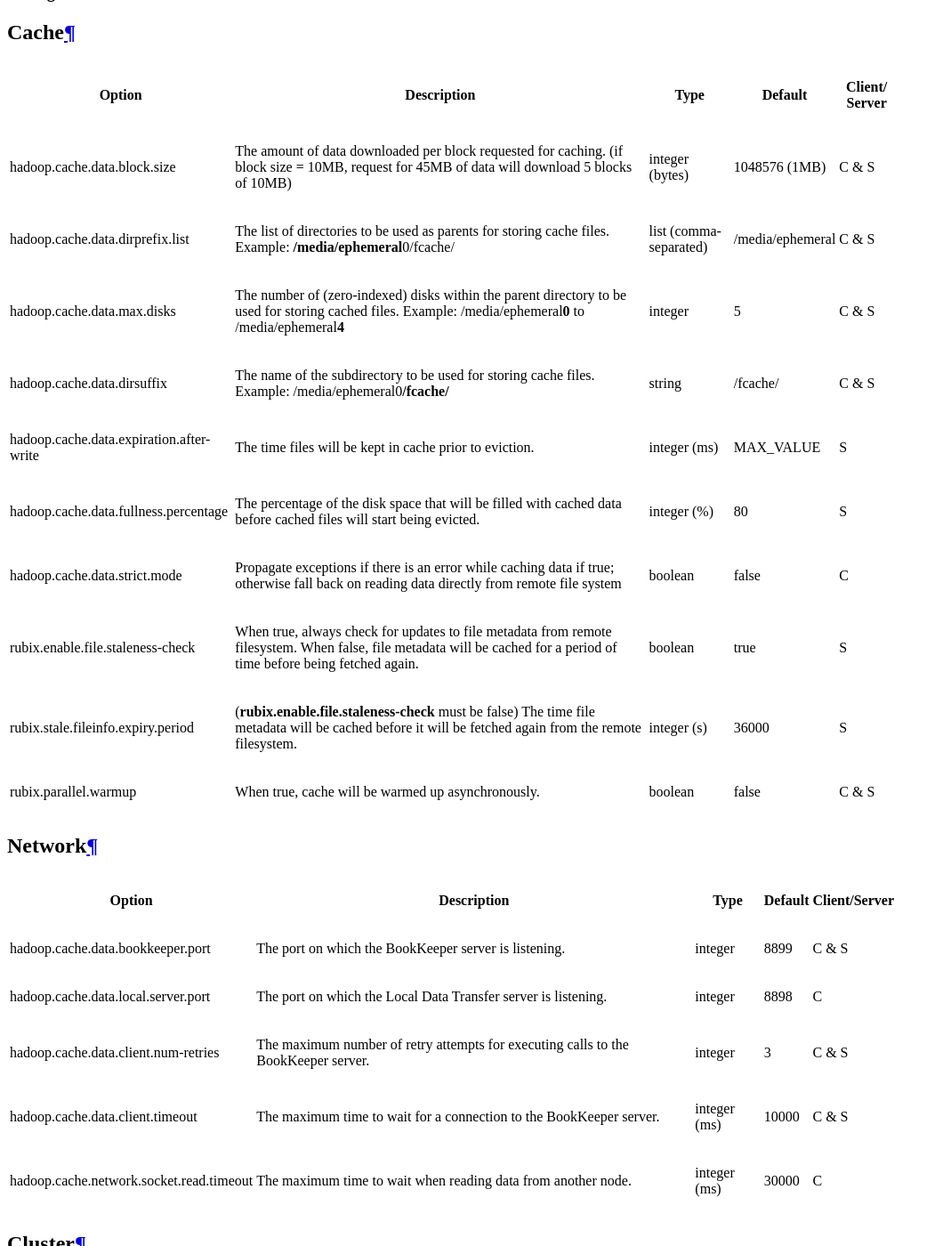
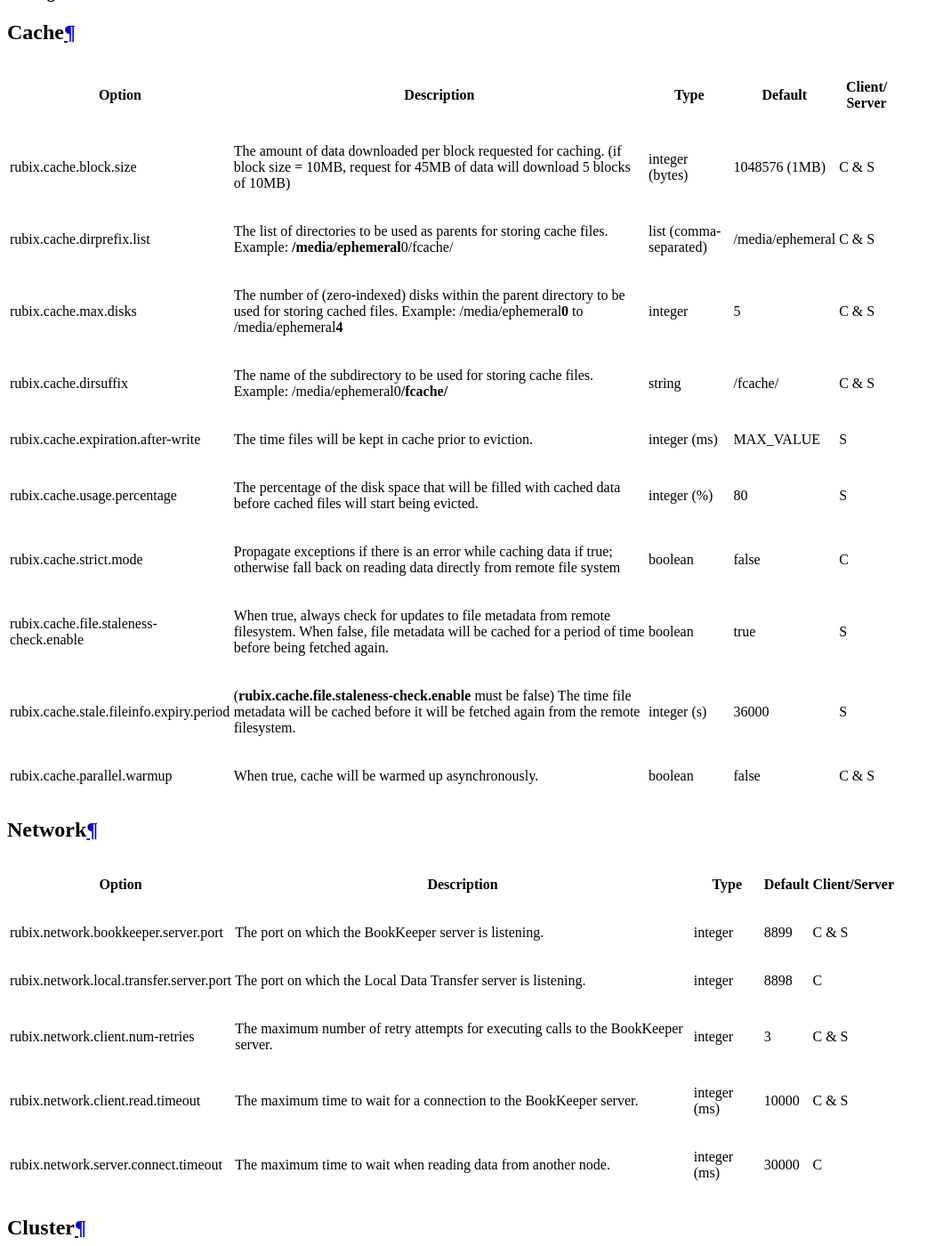
Before and after one commit to qubole/rubix, a Sphinx documentation site: the page built from docs/configuration.rst, in a window 1280 px wide and 1400 px high, scrolled down 437 px. Shown: the whole window at 89% size, without its empty margins (0-1060 px from the left). Built offline with Sphinx 7.4.7 and the Read the Docs theme 2.0.0, drawn with Linux system fonts in a browser that asks for light colours; some of the changed text lies outside the part shown.

Commit message:
fix: usr: #271: Change config names to start with rubix (#272)

```diff
--- a/docs/configuration.rst
+++ b/docs/configuration.rst
@@ -11,37 +11,37 @@
 | Option                                   | Description                                                            | Type              | Default          | Client/       |
 |                                          |                                                                        |                   |                  | Server        |
 +==========================================+========================================================================+===================+==================+===============+
-| hadoop.cache.data.block.size             | The amount of data downloaded per block requested for caching.         | integer (bytes)   | 1048576 (1MB)    | C & S         |
+| rubix.cache.block.size                   | The amount of data downloaded per block requested for caching.         | integer (bytes)   | 1048576 (1MB)    | C & S         |
 |                                          | (if block size = 10MB, request for 45MB of data will download          |                   |                  |               |
 |                                          | 5 blocks of 10MB)                                                      |                   |                  |               |
 +------------------------------------------+------------------------------------------------------------------------+-------------------+------------------+---------------+
-| hadoop.cache.data.dirprefix.list         | The list of directories to be used as parents for storing cache files. | list              | /media/ephemeral | C & S         |
+| rubix.cache.dirprefix.list               | The list of directories to be used as parents for storing cache files. | list              | /media/ephemeral | C & S         |
 |                                          | Example: **/media/ephemeral**\ 0/fcache/                               | (comma-separated) |                  |               |
 +------------------------------------------+------------------------------------------------------------------------+-------------------+------------------+---------------+
-| hadoop.cache.data.max.disks              | The number of (zero-indexed) disks within the parent directory to be   | integer           | 5                | C & S         |
+| rubix.cache.max.disks                    | The number of (zero-indexed) disks within the parent directory to be   | integer           | 5                | C & S         |
 |                                          | used for storing cached files.                                         |                   |                  |               |
 |                                          | Example: /media/ephemeral\ **0** to /media/ephemeral\ **4**            |                   |                  |               |
 +------------------------------------------+------------------------------------------------------------------------+-------------------+------------------+---------------+
-| hadoop.cache.data.dirsuffix              | The name of the subdirectory to be used for storing cache files.       | string            | /fcache/         | C & S         |
+| rubix.cache.dirsuffix                    | The name of the subdirectory to be used for storing cache files.       | string            | /fcache/         | C & S         |
 |                                          | Example: /media/ephemeral0\ **/fcache/**                               |                   |                  |               |
 +------------------------------------------+------------------------------------------------------------------------+-------------------+------------------+---------------+
-| hadoop.cache.data.expiration.after-write | The time files will be kept in cache prior to eviction.                | integer (ms)      | MAX_VALUE        | S             |
+| rubix.cache.expiration.after-write       | The time files will be kept in cache prior to eviction.                | integer (ms)      | MAX_VALUE        | S             |
 +------------------------------------------+------------------------------------------------------------------------+-------------------+------------------+---------------+
-| hadoop.cache.data.fullness.percentage    | The percentage of the disk space that will be filled with cached data  | integer (%)       | 80               | S             |
+| rubix.cache.usage.percentage             | The percentage of the disk space that will be filled with cached data  | integer (%)       | 80               | S             |
 |                                          | before cached files will start being evicted.                          |                   |                  |               |
 +------------------------------------------+------------------------------------------------------------------------+-------------------+------------------+---------------+
-| hadoop.cache.data.strict.mode            | Propagate exceptions if there is an error while caching data if true;  | boolean           | false            | C             |
+| rubix.cache.strict.mode                  | Propagate exceptions if there is an error while caching data if true;  | boolean           | false            | C             |
 |                                          | otherwise fall back on reading data directly from remote file system   |                   |                  |               |
 +------------------------------------------+------------------------------------------------------------------------+-------------------+------------------+---------------+
-| rubix.enable.file.staleness-check        | When true, always check for updates to file metadata from remote       | boolean           | true             | S             |
+| rubix.cache.file.staleness-check.enable  | When true, always check for updates to file metadata from remote       | boolean           | true             | S             |
 |                                          | filesystem. When false, file metadata will be cached for a period of   |                   |                  |               |
 |                                          | time before being fetched again.                                       |                   |                  |               |
 +------------------------------------------+------------------------------------------------------------------------+-------------------+------------------+---------------+
-| rubix.stale.fileinfo.expiry.period       | (**rubix.enable.file.staleness-check** must be false)                  | integer (s)       | 36000            | S             |
+| rubix.cache.stale.fileinfo.expiry.period | (**rubix.cache.file.staleness-check.enable** must be false)            | integer (s)       | 36000            | S             |
 |                                          | The time file metadata will be cached before it will be fetched again  |                   |                  |               |
 |                                          | from the remote filesystem.                                            |                   |                  |               |
 +------------------------------------------+------------------------------------------------------------------------+-------------------+------------------+---------------+
-| rubix.parallel.warmup                    | When true, cache will be warmed up asynchronously.                     | boolean           | false            | C & S         |
+| rubix.cache.parallel.warmup              | When true, cache will be warmed up asynchronously.                     | boolean           | false            | C & S         |
 +------------------------------------------+------------------------------------------------------------------------+-------------------+------------------+---------------+
 
 Network
@@ -50,15 +50,15 @@
 +------------------------------------------+------------------------------------------------------------------------------------+-------------------+------------------+---------------+
 | Option                                   | Description                                                                        | Type              | Default          | Client/Server |
 +==========================================+====================================================================================+===================+==================+===============+
-| hadoop.cache.data.bookkeeper.port        | The port on which the BookKeeper server is listening.                              | integer           | 8899             | C & S         |
+| rubix.network.bookkeeper.server.port     | The port on which the BookKeeper server is listening.                              | integer           | 8899             | C & S         |
 +------------------------------------------+------------------------------------------------------------------------------------+-------------------+------------------+---------------+
-| hadoop.cache.data.local.server.port      | The port on which the Local Data Transfer server is listening.                     | integer           | 8898             | C             |
+| rubix.network.local.transfer.server.port | The port on which the Local Data Transfer server is listening.                     | integer           | 8898             | C             |
 +------------------------------------------+------------------------------------------------------------------------------------+-------------------+------------------+---------------+
-| hadoop.cache.data.client.num-retries     | The maximum number of retry attempts for executing calls to the BookKeeper server. | integer           | 3                | C & S         |
+| rubix.network.client.num-retries         | The maximum number of retry attempts for executing calls to the BookKeeper server. | integer           | 3                | C & S         |
 +------------------------------------------+------------------------------------------------------------------------------------+-------------------+------------------+---------------+
-| hadoop.cache.data.client.timeout         | The maximum time to wait for a connection to the BookKeeper server.                | integer (ms)      | 10000            | C & S         |
+| rubix.network.client.read.timeout        | The maximum time to wait for a connection to the BookKeeper server.                | integer (ms)      | 10000            | C & S         |
 +------------------------------------------+------------------------------------------------------------------------------------+-------------------+------------------+---------------+
-| hadoop.cache.network.socket.read.timeout | The maximum time to wait when reading data from another node.                      | integer (ms)      | 30000            | C             |
+| rubix.network.server.connect.timeout     | The maximum time to wait when reading data from another node.                      | integer (ms)      | 30000            | C             |
 +------------------------------------------+------------------------------------------------------------------------------------+-------------------+------------------+---------------+
 
 Cluster
@@ -67,9 +67,11 @@
 +------------------------------------------+------------------------------------------------------------------------------------------------+-------------------+-------------------------------------------------+-----------------+
 | Option                                   | Description                                                                                    | Type              | Default                                         | Client / Server |
 +==========================================+================================================================================================+===================+=================================================+=================+
-| rubix.hadoop.clustermanager.class        | The ``ClusterManager`` class to use for fetching node-related information for Hadoop clusters. | string            | com.qubole.rubix.hadoop2. Hadoop2ClusterManager | S               |
+| rubix.cluster.node.refresh.time          | The frequency at which the cluster node membership will be checked                             | integer (s)       | 300 sec                                         | C & S           |
 +------------------------------------------+------------------------------------------------------------------------------------------------+-------------------+-------------------------------------------------+-----------------+
-| rubix.presto.clustermanager.class        | The ``ClusterManager`` class to use for fetching node-related information for Presto clusters. | string            | com.qubole.rubix.presto. PrestoClusterManager   | S               |
+| rubix.cluster.manager.hadoop.class       | The ``ClusterManager`` class to use for fetching node-related information for Hadoop clusters. | string            | com.qubole.rubix.hadoop2. Hadoop2ClusterManager | C & S           |
++------------------------------------------+------------------------------------------------------------------------------------------------+-------------------+-------------------------------------------------+-----------------+
+| rubix.cluster.manager.presto.class       | The ``ClusterManager`` class to use for fetching node-related information for Presto clusters. | string            | com.qubole.rubix.presto. PrestoClusterManager   | C & S           |
 +------------------------------------------+------------------------------------------------------------------------------------------------+-------------------+-------------------------------------------------+-----------------+
 
 Metrics
```
Also changed, not shown: 9 other files.
